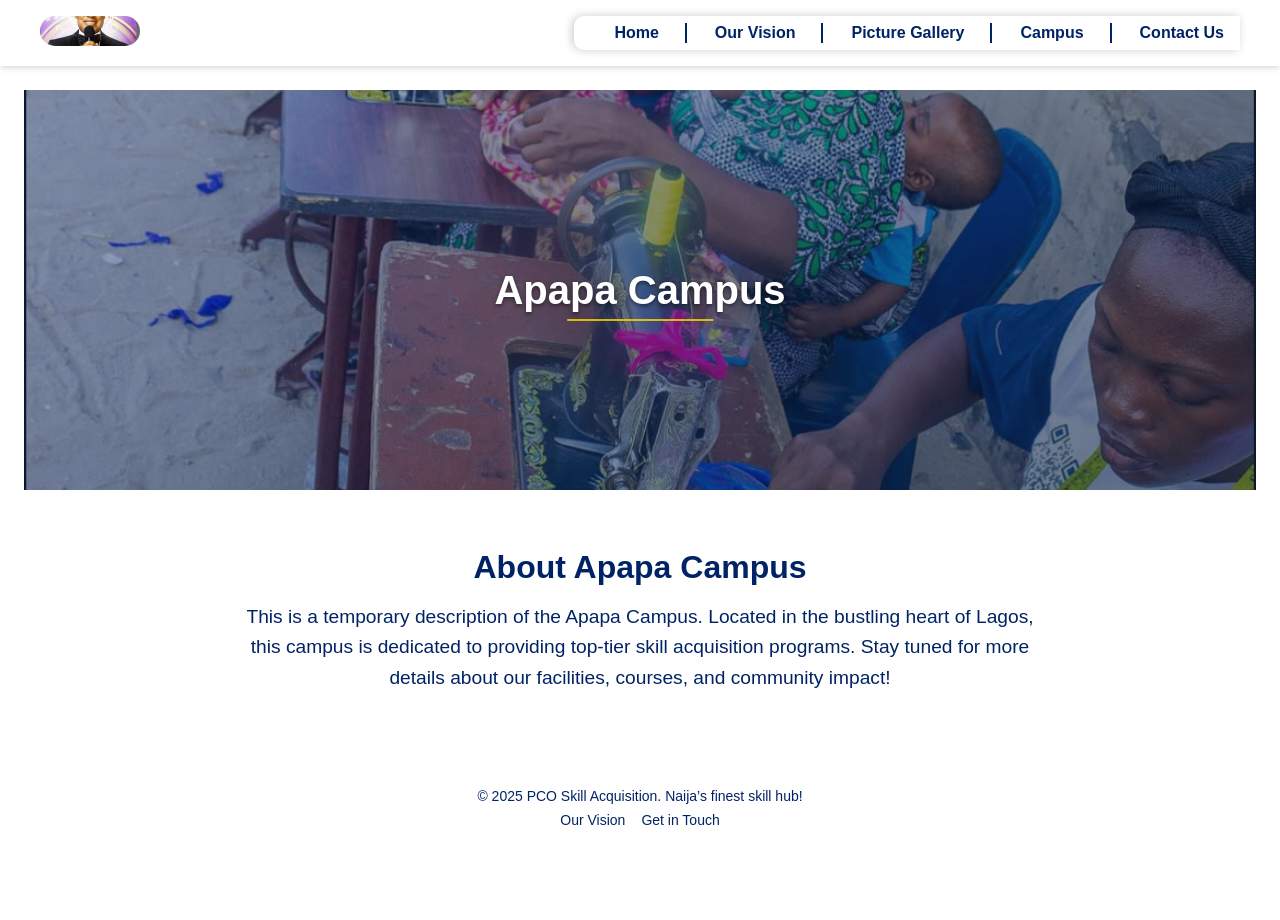
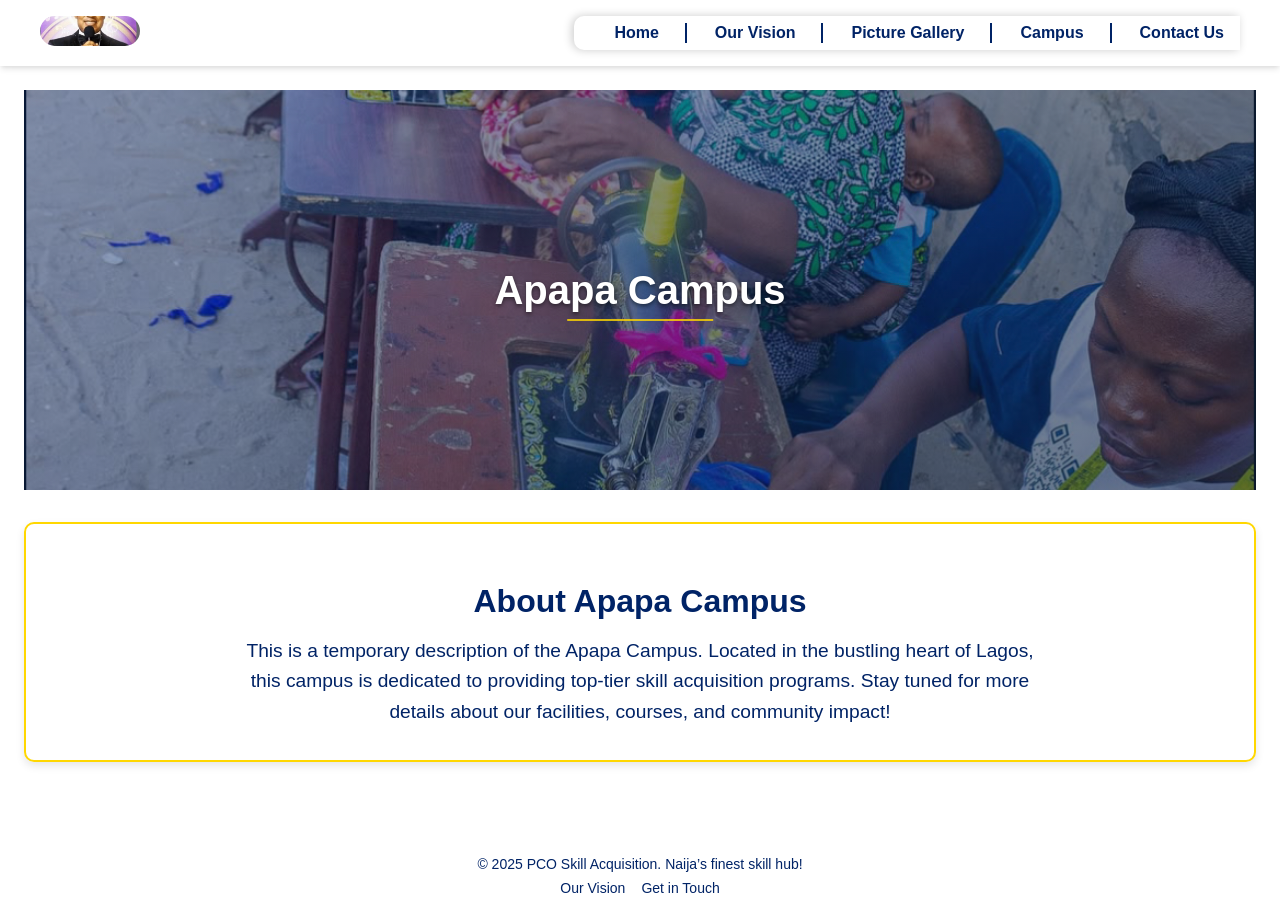
Before and after one commit to pco-skill-acquisition/pcoskillacquisition, a Next.js app: page /campus/apapa in a window 1280 px wide. Before the commit the page ends 852 px from the top, so only its background shows below. Built offline with nearby package versions, Linux system fonts and the light colour scheme.

Commit message:
Enhance About Apapa Campus section with background, hover effect, and accent border

```diff
--- a/app/campus/apapa/style.module.css
+++ b/app/campus/apapa/style.module.css
@@ -48,13 +48,22 @@
 
 .aboutSection {
   padding: 2rem 0;
-  background-color: #ffffff;
+  background-color: rgba(
+    255,
+    255,
+    255,
+    0.95
+  ); /* Light background with slight opacity */
 }
 
 .container {
   max-width: 1200px;
   margin: 0 auto;
   padding: 0 1rem;
+  border: 2px solid #ffd700; /* Accent color border */
+  border-radius: 10px;
+  padding: 2rem;
+  box-shadow: 0 4px 8px rgba(0, 0, 0, 0.1); /* Subtle shadow */
 }
 
 .subtitle {
@@ -64,6 +73,12 @@
   color: #002366;
   text-align: center;
   margin-bottom: 1rem;
+  transition: transform 0.3s ease, color 0.3s ease;
+}
+
+.subtitle:hover {
+  transform: scale(1.05);
+  color: #ffd700; /* Accent color on hover */
 }
 
 .aboutText {
@@ -74,6 +89,11 @@
   text-align: center;
   max-width: 800px;
   margin: 0 auto;
+  transition: transform 0.3s ease;
+}
+
+.aboutText:hover {
+  transform: scale(1.02);
 }
 
 @keyframes fadeIn {
@@ -96,6 +116,10 @@
     font-size: 2rem;
   }
 
+  .container {
+    padding: 1rem;
+  }
+
   .subtitle {
     font-size: 1.5rem;
   }
```
